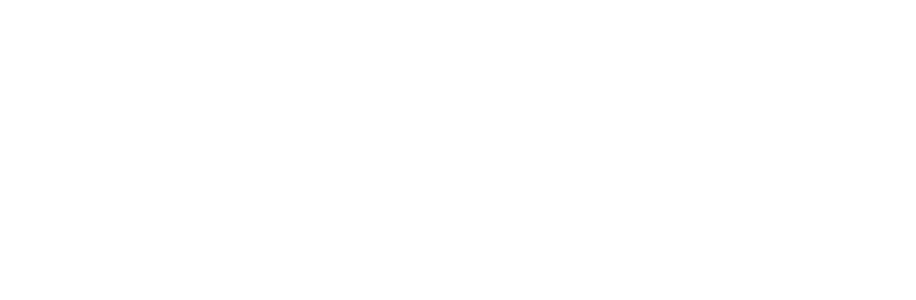
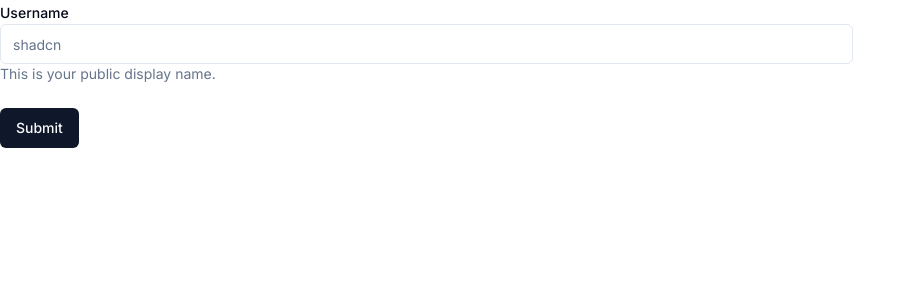
Before and after one commit to Rafael-1357/quick_m, a React (Vite) app: page /teste in a window 1280 px wide. Before the commit this address had no page. Shown: the top 300 px of the page, without its empty margins (0-916 px from the left). Built offline with nearby package versions, Linux system fonts and the light colour scheme.

Commit message:
Refatoração.

```diff
--- a/src/Pages/Sales.jsx
+++ b/src/Pages/Sales.jsx
@@ -28,9 +28,9 @@ import {
   SelectTrigger,
   SelectValue,
 } from "@/components/ui/select";
-import { Separator } from "@/components/ui/separator"
 import { useNavigate } from 'react-router-dom'
 import { useToast } from "@/components/ui/use-toast"
+import { Label } from "@/components/ui/label"
 
 
 import { zodResolver } from "@hookform/resolvers/zod"
@@ -47,6 +47,7 @@ export function Sales() {
 
   const [products, setProducts] = useState([]);
   const [paymentMethods, setPaymentMethods] = useState([]);
+  const [paymentChange, setPaymentChange] = useState(0)
   const [paymentMethodSelected, setPaymentMethodSelected] = useState([]);
   const navigate = useNavigate()
   const { toast } = useToast()
@@ -167,8 +168,8 @@ export function Sales() {
     })
   }
 
-  function onSubmit() {
-
+  function onSubmit(data) {
+    console.log(data)
   }
 
   return (
@@ -207,17 +208,17 @@ export function Sales() {
         <DrawerContent>
           <div className="mx-auto w-full max-w-sm">
             <Form {...form}>
-              <form onSubmit={form.handleSubmit(onSubmit)} className="w-2/3 space-y-6">
+              <form onSubmit={form.handleSubmit(onSubmit)} className="px-4 flex flex-col gap-4">
                 <FormField
                   control={form.control}
-                  name="email"
+                  name="payment_method"
                   render={({ field }) => (
                     <FormItem>
-                      <FormLabel>Email</FormLabel>
+                      <FormLabel>Método de pagamento</FormLabel>
                       <Select onValueChange={field.onChange} defaultValue={field.value}>
                         <FormControl>
-                          <SelectTrigger>
-                            <SelectValue placeholder="Select a verified email to display" />
+                          <SelectTrigger className="focus:ring-0">
+                            <SelectValue placeholder="Método de pagamento" />
                           </SelectTrigger>
                         </FormControl>
                         <SelectContent>
@@ -226,21 +227,36 @@ export function Sales() {
                           <SelectItem value="DINHEIRO">Dinheiro</SelectItem>
                         </SelectContent>
                       </Select>
-                      {field.value === 'DINHEIRO' ? <Input /> : null}
-                      <FormDescription>
-
-                      </FormDescription>
                       <FormMessage />
                     </FormItem>
                   )}
                 />
+                {form.watch('payment_method') === 'DINHEIRO'
+                  ?
+                  <div>
+                    <Label>Valor da(s) notas(s)</Label>
+                    <Input
+                      className="focus:ring-0"
+                      placeholder='R$ 0'
+                      onChange={e => {
+                        setPaymentChange(e.target.value)
+                      }}
+                      onValueChange={(value) => console.log(value)}
+                      // value={paymentChange}
+                      // value={new Intl.NumberFormat('pt-BR', { style: 'currency', currency: 'BRL' }).format(
+                      //   parseInt(paymentChange),)}
+                    />
+                  </div>
+                  : null
+                }
+                <pre>{new Intl.NumberFormat('pt-BR', { style: 'currency', currency: 'BRL' }).format(
+                        parseInt(paymentChange),)}</pre>
                 <Button type="submit">Submit</Button>
               </form>
             </Form>
             <DrawerFooter>
-              <Button>Submit</Button>
               <DrawerClose asChild>
-                <Button variant="outline">Cancel</Button>
+                <Button variant="outline">Cancelar</Button>
               </DrawerClose>
             </DrawerFooter>
           </div>
--- /dev/null
+++ b/src/Pages/Teste.jsx
@@ -0,0 +1,68 @@
+"use client"
+
+import { zodResolver } from "@hookform/resolvers/zod"
+import { useForm } from "react-hook-form"
+import { z } from "zod"
+
+import { Button } from "@/components/ui/button"
+import {
+  Form,
+  FormControl,
+  FormDescription,
+  FormField,
+  FormItem,
+  FormLabel,
+  FormMessage,
+} from "@/components/ui/form"
+import { Input } from "@/components/ui/input"
+import { toast } from "@/components/ui/use-toast"
+
+const FormSchema = z.object({
+  username: z.string().min(2, {
+    message: "Username must be at least 2 characters.",
+  }),
+})
+
+export function Teste() {
+  const form = useForm({
+    resolver: zodResolver(FormSchema),
+    defaultValues: {
+      username: "",
+    },
+  })
+
+  function onSubmit(data) {
+    toast({
+      title: "You submitted the following values:",
+      description: (
+        <pre className="mt-2 w-[340px] rounded-md bg-slate-950 p-4">
+          <code className="text-white">{JSON.stringify(data, null, 2)}</code>
+        </pre>
+      ),
+    })
+  }
+
+  return (
+    <Form {...form}>
+      <form onSubmit={form.handleSubmit(onSubmit)} className="w-2/3 space-y-6">
+        <FormField
+          control={form.control}
+          name="username"
+          render={({ field }) => (
+            <FormItem>
+              <FormLabel>Username</FormLabel>
+              <FormControl>
+                <Input placeholder="shadcn" {...field} />
+              </FormControl>
+              <FormDescription>
+                This is your public display name.
+              </FormDescription>
+              <FormMessage />
+            </FormItem>
+          )}
+        />
+        <Button type="submit">Submit</Button>
+      </form>
+    </Form>
+  )
+}
--- a/src/routers/router.jsx
+++ b/src/routers/router.jsx
@@ -1,7 +1,8 @@
 import { BrowserRouter, Routes, Route } from "react-router-dom";
-import { Login } from '../Login'
-import { Sales } from '../Pages/Sales'
+import { Login } from '@/Login'
+import { Sales } from '@/Pages/Sales'
 import { PreSale } from "@/Pages/PreSale";
+import { Teste } from "@/Pages/Teste";
 
 export function Rotas() {
 
@@ -11,6 +12,7 @@ export function Rotas() {
         <Route exact path='/' element={<Login />} />
         <Route exact path='/presale' element={<PreSale />} />
         <Route exact path='/sales' element={<Sales />} />
+        <Route exact path='/teste' element={<Teste />} />
       </Routes>
     </BrowserRouter>
   )
```
